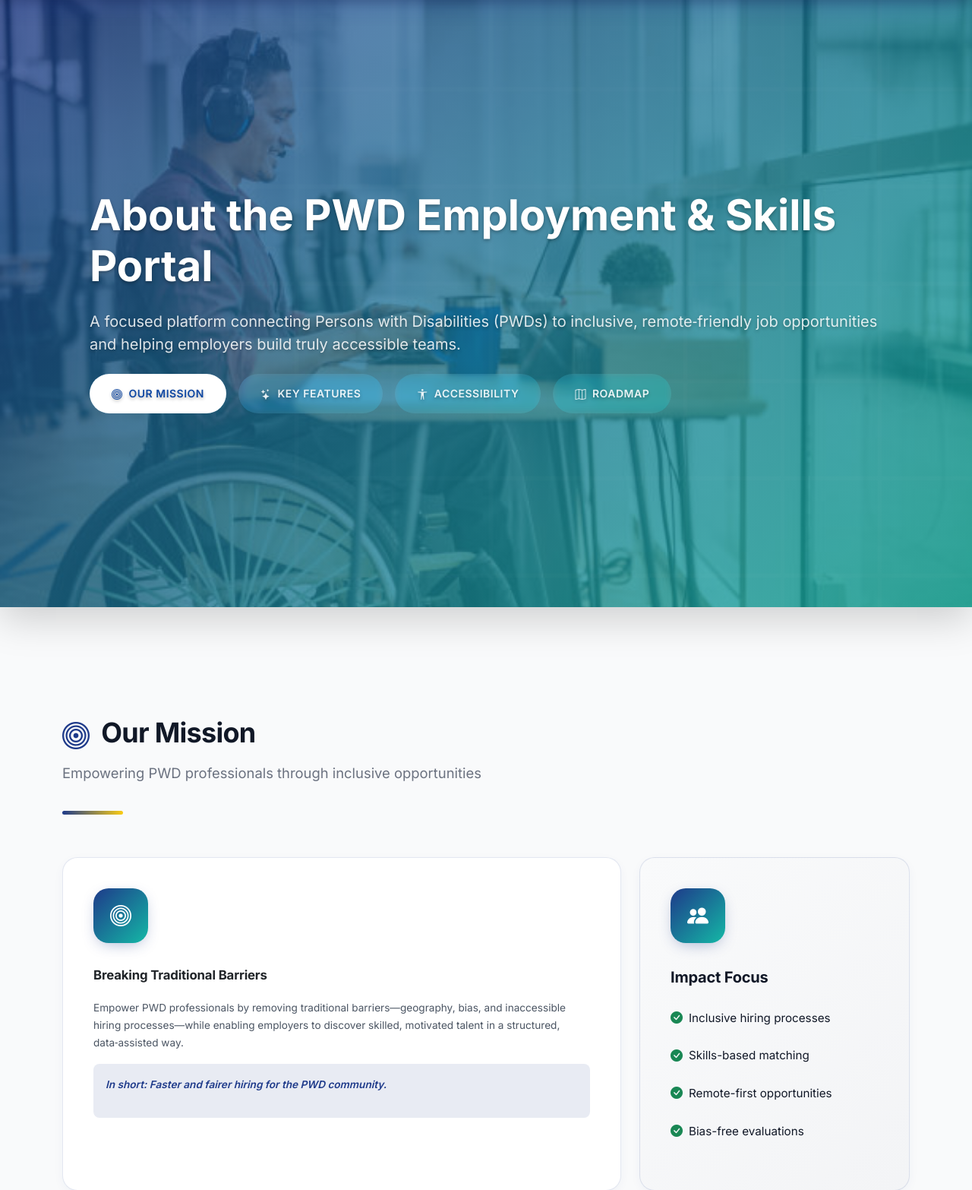
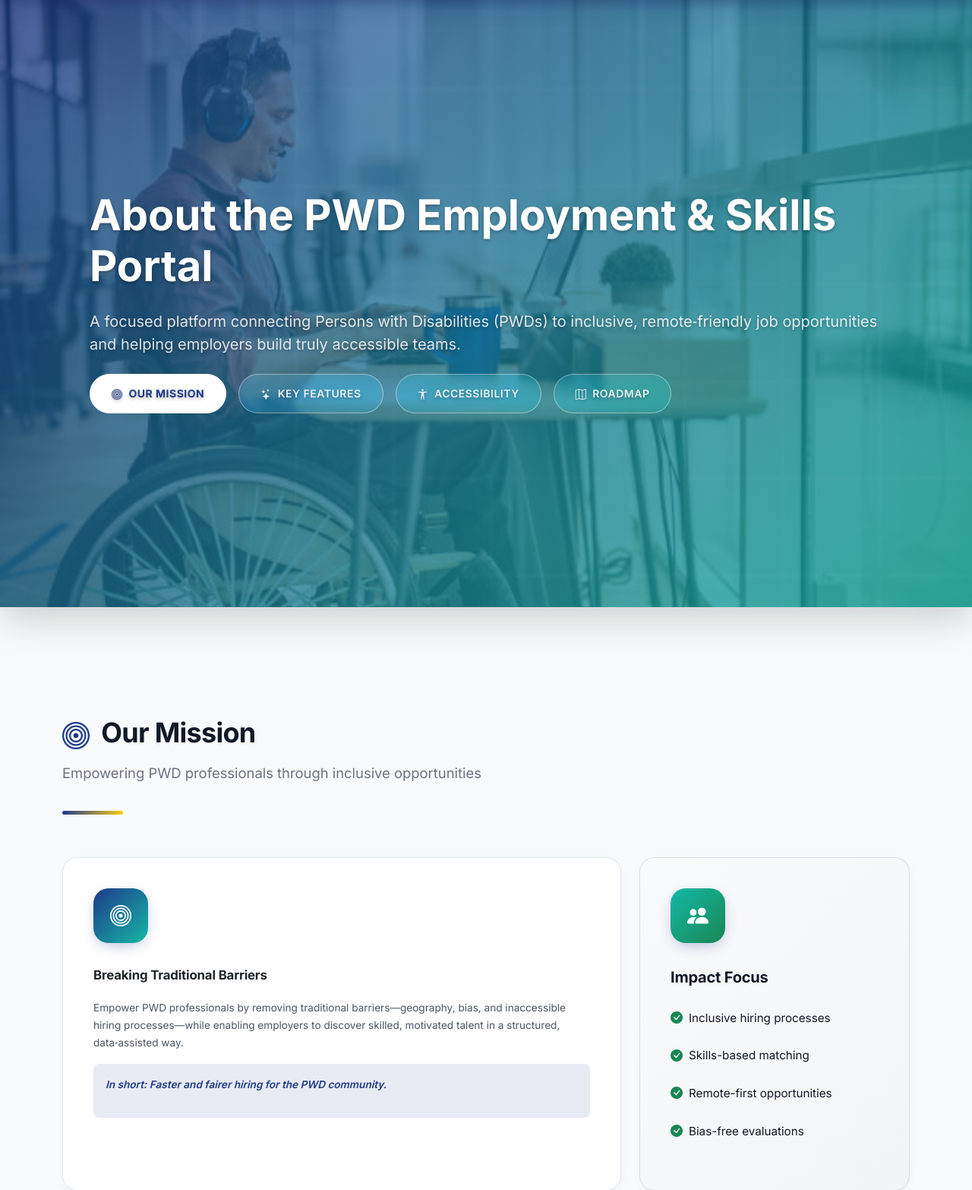
Before and after one commit to Dayether/pwdjs, a PHP site: page /about.php in a window 1280 px wide. Shown: the part 78-1644 px from the top of the page at 76% size. Run offline with PHP 8.4, Linux system fonts and the light colour scheme; data comes from the database, SQL or seed files in the repository.

Commit message:
about changed

```diff
--- a/about.php
+++ b/about.php
@@ -338,33 +338,33 @@ try {
 
     /* About hero nav pills (improved contrast) */
     .about-hero .btn-modern {
-        background: rgba(255, 255, 255, .12);
-        color: #fff;
-        border: 1px solid rgba(255, 255, 255, .45);
-        backdrop-filter: saturate(160%) blur(4px);
+        background: rgba(255, 255, 255, .12) !important;
+        color: var(--neutral-white) !important;
+        border: 1px solid rgba(255, 255, 255, .45) !important;
+        backdrop-filter: saturate(160%) blur(4px) !important;
     }
 
     .about-hero .btn-modern:hover,
     .about-hero .btn-modern:focus {
-        background: #fff;
-        color: #10325a;
-        border-color: #fff;
-        box-shadow: 0 6px 18px -6px rgba(0, 0, 0, .35), 0 0 0 3px rgba(255, 255, 255, .25);
+        background: var(--neutral-white) !important;
+        color: var(--primary-blue) !important;
+        border-color: var(--neutral-white) !important;
+        box-shadow: 0 6px 18px -6px rgba(0, 0, 0, .35), 0 0 0 3px rgba(255, 255, 255, .25) !important;
     }
 
     .about-hero .btn-modern.active {
-        background: #fff;
-        color: #0d46a2;
-        border-color: #fff;
-        font-weight: 700;
+        background: var(--neutral-white) !important;
+        color: var(--primary-blue) !important;
+        border-color: var(--neutral-white) !important;
+        font-weight: 700 !important;
     }
 
     .about-hero .btn-modern:not(.active) {
-        opacity: .9;
+        opacity: .9 !important;
     }
 
     .about-hero .btn-modern:not(.active):hover {
-        opacity: 1;
+        opacity: 1 !important;
     }
 
     /* Enhanced Buttons */
@@ -785,8 +785,8 @@ try {
                     </div>
                 </div>
                 <div class="col-lg-4">
-                    <div class="feature-card h-100 bg-gradient" style="background: linear-gradient(135deg, #f8f9fa 0%, #e9ecef 100%);">
-                        <div class="feature-icon bg-success">
+                    <div class="feature-card h-100 bg-gradient">
+                        <div class="feature-icon" style="background: linear-gradient(135deg, var(--secondary-teal), var(--success-green)) !important;">
                             <i class="bi bi-people-fill"></i>
                         </div>
                         <h4 class="h5 fw-semibold mb-3">Impact Focus</h4>
```
